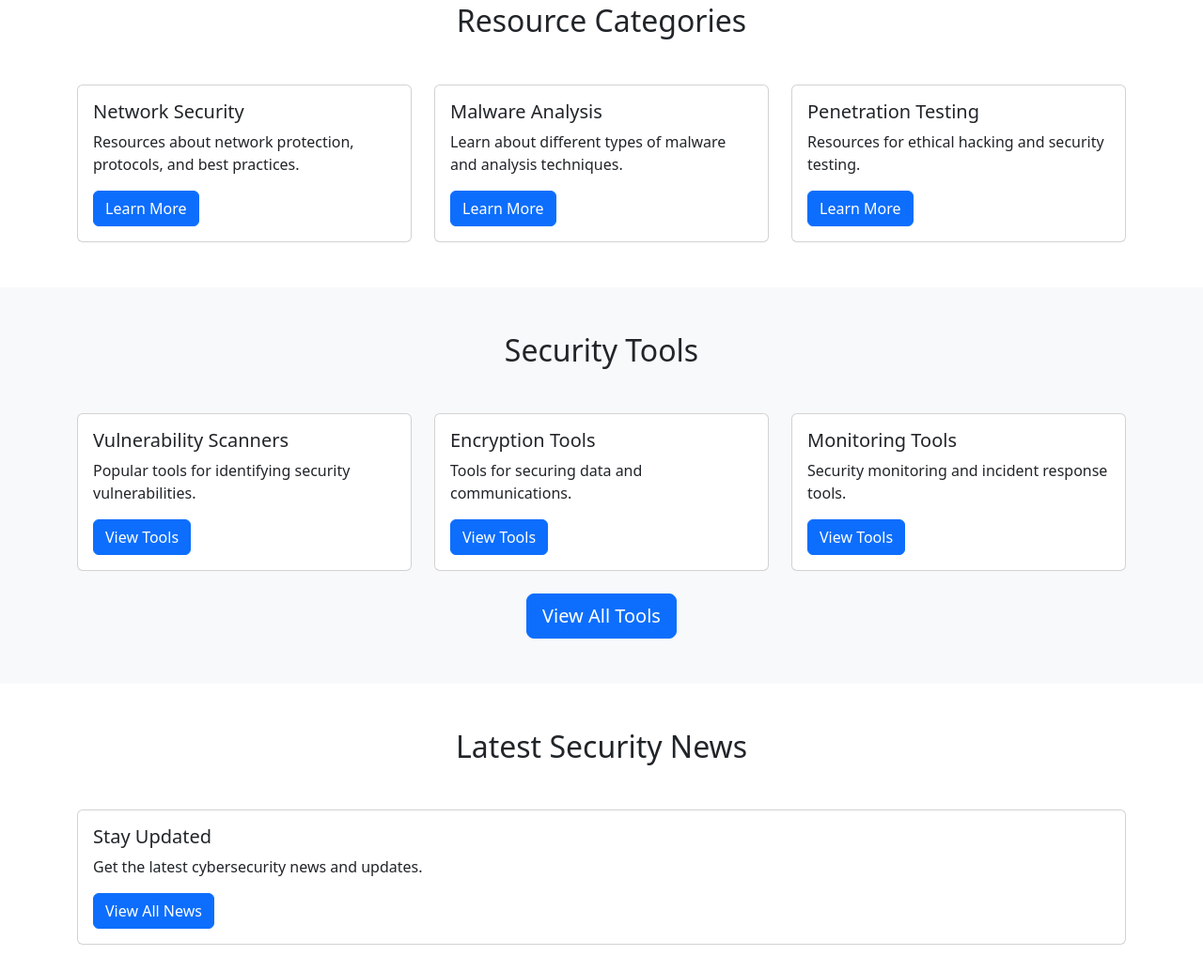
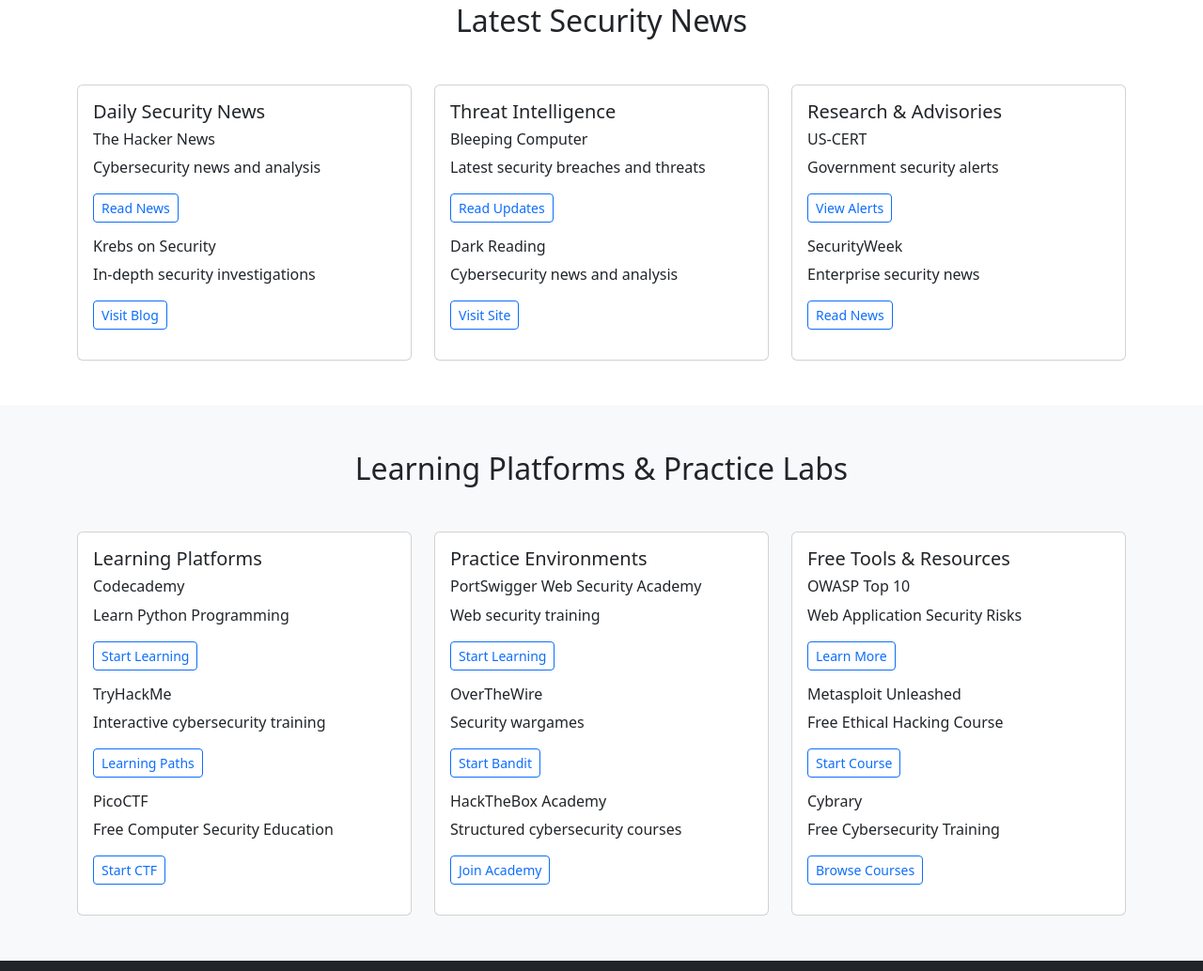
Before and after one commit to Malek-son19/cyber-security-problem-, a plain HTML site: page index.html in a window 1280 px wide. Shown: the part 438-1472 px from the top of the page at 94% size. Drawn offline with nearby package versions, Linux system fonts and the light colour scheme.

Commit message:
add the code

```diff
--- a/cyber.js
+++ b/challenge.js
@@ -28,7 +28,6 @@
 }
 
 
-
 function calculateGaps() {
   let maxGap = -Infinity;
   let levelWithMaxGap = '';
--- a/index.html
+++ b/index.html
@@ -5,6 +5,7 @@
     <meta name="viewport" content="width=device-width, initial-scale=1.0">
     <title>Cybersecurity Resource Hub</title>
     <link href="https://cdn.jsdelivr.net/npm/bootstrap@5.3.0/dist/css/bootstrap.min.css" rel="stylesheet">
+    <link rel="stylesheet" href="https://cdnjs.cloudflare.com/ajax/libs/font-awesome/5.15.4/css/all.min.css">
     <style>
         .hero-section {
             background: linear-gradient(rgba(0, 0, 0, 0.7), rgba(0, 0, 0, 0.7)),
@@ -12,11 +13,13 @@
             color: white;
             padding: 100px 0;
         }
-        .category-card {
-            transition: transform 0.3s;
+        .nav-item .btn-outline-light {
+            padding: 0.375rem 1rem;
+            margin-top: 0.125rem;
         }
-        .category-card:hover {
-            transform: translateY(-5px);
+        .nav-item .btn-outline-light:hover {
+            background-color: rgba(255, 255, 255, 0.1);
+            color: white;
         }
     </style>
 </head>
@@ -24,17 +27,21 @@
     <!-- Navigation -->
     <nav class="navbar navbar-expand-lg navbar-dark bg-dark">
         <div class="container">
-            <a class="navbar-brand" href="#">CyberSec Hub</a>
+            <a class="navbar-brand" href="index.html">
+                <i class="fas fa-shield-alt me-2"></i>CyberSec Hub
+            </a>
             <button class="navbar-toggler" type="button" data-bs-toggle="collapse" data-bs-target="#navbarNav">
                 <span class="navbar-toggler-icon"></span>
             </button>
             <div class="collapse navbar-collapse" id="navbarNav">
                 <ul class="navbar-nav ms-auto">
-                    <li class="nav-item"><a class="nav-link" href="#home">Home</a></li>
-                    <li class="nav-item"><a class="nav-link" href="#resources">Resources</a></li>
-                    <li class="nav-item"><a class="nav-link" href="#tools">Tools</a></li>
+                    <li class="nav-item">
+                        <a class="nav-link btn btn-outline-light me-2" href="index.html">
+                            <i class="fas fa-home"></i> Home
+                        </a>
+                    </li>
                     <li class="nav-item"><a class="nav-link" href="#news">News</a></li>
-                    <li class="nav-item"><a class="nav-link" href="#contact">Contact</a></li>
+                    <li class="nav-item"><a class="nav-link" href="password-generator.html">Password Generator</a></li>
                 </ul>
             </div>
         </div>
@@ -48,36 +55,68 @@
         </div>
     </section>
 
-    <!-- Main Categories -->
-    <section class="py-5" id="resources">
+    <!-- News Section -->
+    <section class="py-5" id="news">
         <div class="container">
-            <h2 class="text-center mb-5">Resource Categories</h2>
+            <h2 class="text-center mb-5">Latest Security News</h2>
             <div class="row g-4">
-                <!-- Category Cards -->
+                <!-- News Sources -->
                 <div class="col-md-4">
-                    <div class="card category-card h-100">
+                    <div class="card h-100">
                         <div class="card-body">
-                            <h5 class="card-title">Network Security</h5>
-                            <p class="card-text">Resources about network protection, protocols, and best practices.</p>
-                            <a href="network-security.html" class="btn btn-primary">Learn More</a>
+                            <h5 class="card-title">Daily Security News</h5>
+                            <ul class="list-unstyled">
+                                <li class="mb-3">
+                                    <h6>The Hacker News</h6>
+                                    <p>Cybersecurity news and analysis</p>
+                                    <a href="https://thehackernews.com/" class="btn btn-outline-primary btn-sm" target="_blank">Read News</a>
+                                </li>
+                                <li class="mb-3">
+                                    <h6>Krebs on Security</h6>
+                                    <p>In-depth security investigations</p>
+                                    <a href="https://krebsonsecurity.com/" class="btn btn-outline-primary btn-sm" target="_blank">Visit Blog</a>
+                                </li>
+                            </ul>
                         </div>
                     </div>
                 </div>
+
                 <div class="col-md-4">
-                    <div class="card category-card h-100">
+                    <div class="card h-100">
                         <div class="card-body">
-                            <h5 class="card-title">Malware Analysis</h5>
-                            <p class="card-text">Learn about different types of malware and analysis techniques.</p>
-                            <a href="malware-analysis.html" class="btn btn-primary">Learn More</a>
+                            <h5 class="card-title">Threat Intelligence</h5>
+                            <ul class="list-unstyled">
+                                <li class="mb-3">
+                                    <h6>Bleeping Computer</h6>
+                                    <p>Latest security breaches and threats</p>
+                                    <a href="https://www.bleepingcomputer.com/" class="btn btn-outline-primary btn-sm" target="_blank">Read Updates</a>
+                                </li>
+                                <li class="mb-3">
+                                    <h6>Dark Reading</h6>
+                                    <p>Cybersecurity news and analysis</p>
+                                    <a href="https://www.darkreading.com/" class="btn btn-outline-primary btn-sm" target="_blank">Visit Site</a>
+                                </li>
+                            </ul>
                         </div>
                     </div>
                 </div>
+
                 <div class="col-md-4">
-                    <div class="card category-card h-100">
+                    <div class="card h-100">
                         <div class="card-body">
-                            <h5 class="card-title">Penetration Testing</h5>
-                            <p class="card-text">Resources for ethical hacking and security testing.</p>
-                            <a href="penetration-testing.html" class="btn btn-primary">Learn More</a>
+                            <h5 class="card-title">Research & Advisories</h5>
+                            <ul class="list-unstyled">
+                                <li class="mb-3">
+                                    <h6>US-CERT</h6>
+                                    <p>Government security alerts</p>
+                                    <a href="https://www.cisa.gov/news-updates/bulletins" class="btn btn-outline-primary btn-sm" target="_blank">View Alerts</a>
+                                </li>
+                                <li class="mb-3">
+                                    <h6>SecurityWeek</h6>
+                                    <p>Enterprise security news</p>
+                                    <a href="https://www.securityweek.com/" class="btn btn-outline-primary btn-sm" target="_blank">Read News</a>
+                                </li>
+                            </ul>
                         </div>
                     </div>
                 </div>
@@ -85,78 +124,87 @@
         </div>
     </section>
 
-    <!-- Tools Section -->
-    <section class="bg-light py-5" id="tools">
+    <!-- External Resources Section -->
+    <section class="bg-light py-5" id="external-resources">
         <div class="container">
-            <h2 class="text-center mb-5">Security Tools</h2>
+            <h2 class="text-center mb-5">Learning Platforms & Practice Labs</h2>
             <div class="row g-4">
-                <div class="col-md-6 col-lg-4">
+                <!-- Learning Platforms -->
+                <div class="col-md-4">
                     <div class="card h-100">
                         <div class="card-body">
-                            <h5 class="card-title">Vulnerability Scanners</h5>
-                            <p class="card-text">Popular tools for identifying security vulnerabilities.</p>
-                            <a href="tools.html#vulnerability-scanners" class="btn btn-primary">View Tools</a>
+                            <h5 class="card-title">Learning Platforms</h5>
+                            <ul class="list-unstyled">
+                                <li class="mb-3">
+                                    <h6>Codecademy</h6>
+                                    <p>Learn Python Programming</p>
+                                    <a href="https://www.codecademy.com/catalog/language/python" class="btn btn-outline-primary btn-sm" target="_blank">Start Learning</a>
+                                </li>
+                                <li class="mb-3">
+                                    <h6>TryHackMe</h6>
+                                    <p>Interactive cybersecurity training</p>
+                                    <a href="https://tryhackme.com/paths" class="btn btn-outline-primary btn-sm" target="_blank">Learning Paths</a>
+                                </li>
+                                <li class="mb-3">
+                                    <h6>PicoCTF</h6>
+                                    <p>Free Computer Security Education</p>
+                                    <a href="https://picoctf.org/" class="btn btn-outline-primary btn-sm" target="_blank">Start CTF</a>
+                                </li>
+                            </ul>
                         </div>
                     </div>
                 </div>
-                <div class="col-md-6 col-lg-4">
+
+                <!-- Practice Environments -->
+                <div class="col-md-4">
                     <div class="card h-100">
                         <div class="card-body">
-                            <h5 class="card-title">Encryption Tools</h5>
-                            <p class="card-text">Tools for securing data and communications.</p>
-                            <a href="tools.html#encryption-tools" class="btn btn-primary">View Tools</a>
+                            <h5 class="card-title">Practice Environments</h5>
+                            <ul class="list-unstyled">
+                                <li class="mb-3">
+                                    <h6>PortSwigger Web Security Academy</h6>
+                                    <p>Web security training</p>
+                                    <a href="https://portswigger.net/web-security" class="btn btn-outline-primary btn-sm" target="_blank">Start Learning</a>
+                                </li>
+                                <li class="mb-3">
+                                    <h6>OverTheWire</h6>
+                                    <p>Security wargames</p>
+                                    <a href="https://overthewire.org/wargames/bandit/" class="btn btn-outline-primary btn-sm" target="_blank">Start Bandit</a>
+                                </li>
+                                <li class="mb-3">
+                                    <h6>HackTheBox Academy</h6>
+                                    <p>Structured cybersecurity courses</p>
+                                    <a href="https://academy.hackthebox.com/" class="btn btn-outline-primary btn-sm" target="_blank">Join Academy</a>
+                                </li>
+                            </ul>
                         </div>
                     </div>
                 </div>
-                <div class="col-md-6 col-lg-4">
+
+                <!-- Free Tools & Resources -->
+                <div class="col-md-4">
                     <div class="card h-100">
                         <div class="card-body">
-                            <h5 class="card-title">Monitoring Tools</h5>
-                            <p class="card-text">Security monitoring and incident response tools.</p>
-                            <a href="tools.html#monitoring-tools" class="btn btn-primary">View Tools</a>
+                            <h5 class="card-title">Free Tools & Resources</h5>
+                            <ul class="list-unstyled">
+                                <li class="mb-3">
+                                    <h6>OWASP Top 10</h6>
+                                    <p>Web Application Security Risks</p>
+                                    <a href="https://owasp.org/www-project-top-ten/" class="btn btn-outline-primary btn-sm" target="_blank">Learn More</a>
+                                </li>
+                                <li class="mb-3">
+                                    <h6>Metasploit Unleashed</h6>
+                                    <p>Free Ethical Hacking Course</p>
+                                    <a href="https://www.offensive-security.com/metasploit-unleashed/" class="btn btn-outline-primary btn-sm" target="_blank">Start Course</a>
+                                </li>
+                                <li class="mb-3">
+                                    <h6>Cybrary</h6>
+                                    <p>Free Cybersecurity Training</p>
+                                    <a href="https://www.cybrary.it/catalog/cybersecurity/" class="btn btn-outline-primary btn-sm" target="_blank">Browse Courses</a>
+                                </li>
+                            </ul>
                         </div>
                     </div>
-                </div>
-            </div>
-            <div class="text-center mt-4">
-                <a href="tools.html" class="btn btn-lg btn-primary">View All Tools</a>
-            </div>
-        </div>
-    </section>
-
-    <!-- News Section -->
-    <section class="py-5" id="news">
-        <div class="container">
-            <h2 class="text-center mb-5">Latest Security News</h2>
-            <div class="row">
-                <div class="col-md-12">
-                    <div class="card">
-                        <div class="card-body">
-                            <h5 class="card-title">Stay Updated</h5>
-                            <p class="card-text">Get the latest cybersecurity news and updates.</p>
-                            <a href="news.html" class="btn btn-primary">View All News</a>
-                        </div>
-                    </div>
-                </div>
-            </div>
-        </div>
-    </section>
-
-    <!-- Contact Section -->
-    <section class="bg-dark text-light py-5" id="contact">
-        <div class="container">
-            <h2 class="text-center mb-4">Contact Us</h2>
-            <div class="row justify-content-center">
-                <div class="col-md-6">
-                    <form>
-                        <div class="mb-3">
-                            <input type="email" class="form-control" placeholder="Your Email">
-                        </div>
-                        <div class="mb-3">
-                            <textarea class="form-control" rows="3" placeholder="Your Message"></textarea>
-                        </div>
-                        <button type="submit" class="btn btn-primary">Send Message</button>
-                    </form>
                 </div>
             </div>
         </div>
```
Also changed, not shown: network-security.html (+5 -6 lines), password-generator.html (added, +176 -0 lines).
